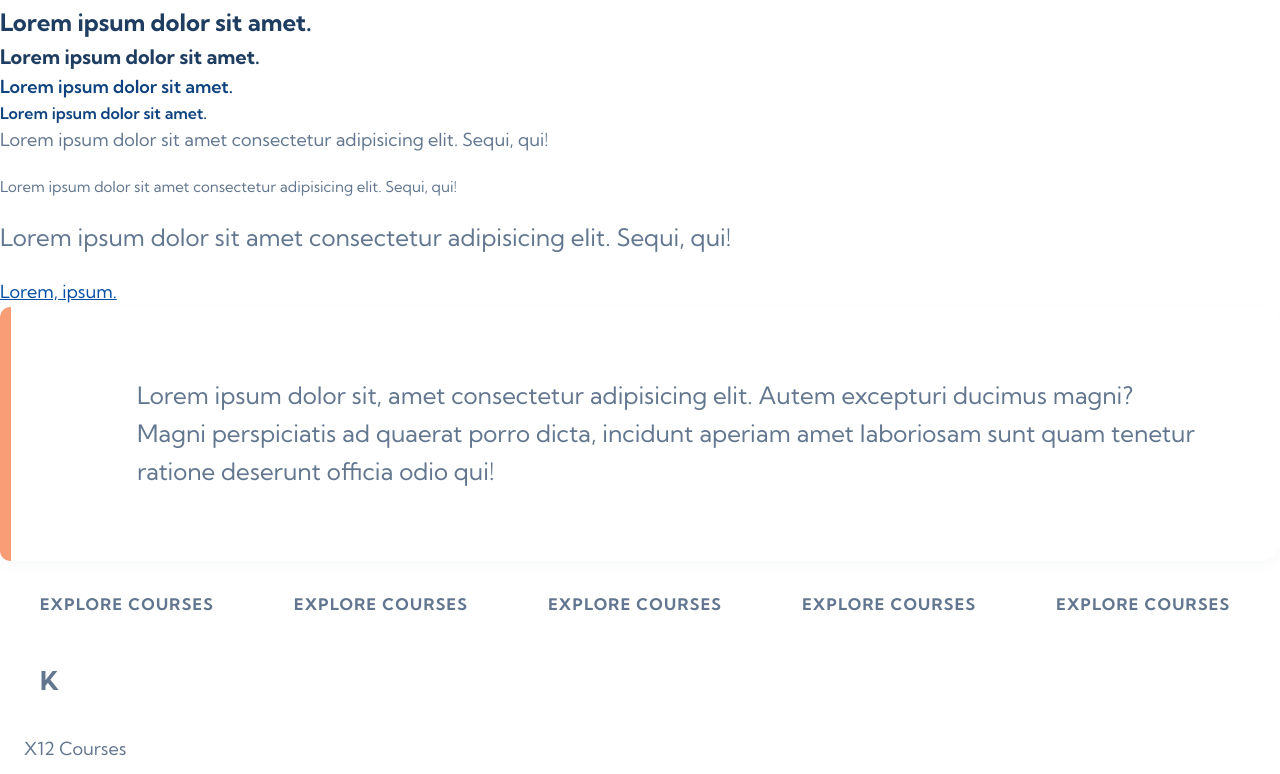
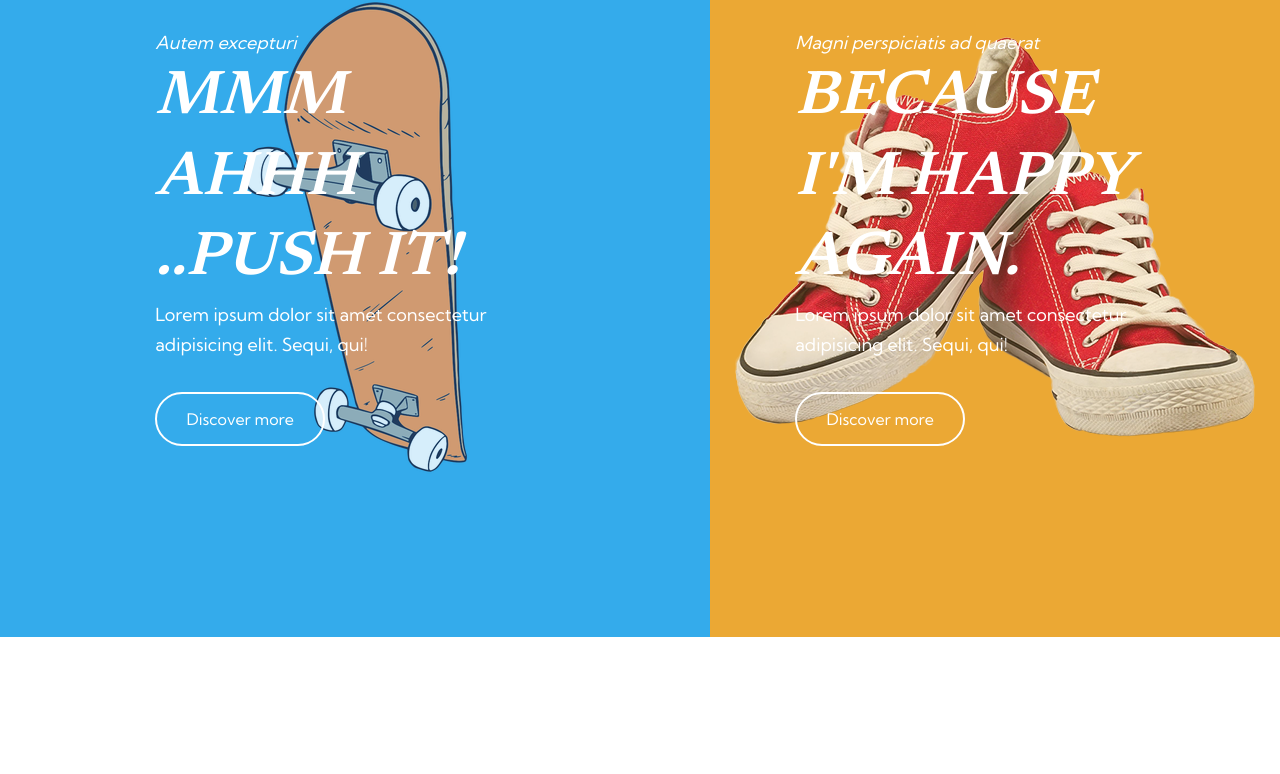
Before and after one commit to special-char/tsc_webApp, a Next.js app: page / in a window 1280 px wide. Shown: the part 163-937 px from the top of the page. After the commit the page ends 800 px from the top, so only its background shows below. Built offline with nearby package versions, Linux system fonts and the light colour scheme.

Commit message:
transition added

```diff
--- a/pages/index.js
+++ b/pages/index.js
@@ -6,101 +6,9 @@ import HomeSection from "../components/PageSections/HomeSection";
 import styles from "../styles/Home.module.css";
 import BrowseCourse from "@components/PageSections/coursesByCategory";
 import Chip from "@components/chip";
-import PlayIcon from '../public/icons/play.svg'
+import PlayIcon from "../public/icons/play.svg";
+import SplitScreen from "@components/SplitScreen";
 
 export default function Home() {
-  return (
-    <div>
-      <h1>Lorem ipsum dolor sit amet.</h1>
-      <h2>Lorem ipsum dolor sit amet.</h2>
-      <h3>Lorem ipsum dolor sit amet.</h3>
-      <h4>Lorem ipsum dolor sit amet.</h4>
-      <h5>Lorem ipsum dolor sit amet.</h5>
-      <h6>Lorem ipsum dolor sit amet.</h6>
-      <p>Lorem ipsum dolor sit amet consectetur adipisicing elit. Sequi, qui!</p>
-      <p className="small">Lorem ipsum dolor sit amet consectetur adipisicing elit. Sequi, qui!</p>
-      <p className="large">Lorem ipsum dolor sit amet consectetur adipisicing elit. Sequi, qui!</p>
-      <a href="">Lorem, ipsum.</a>
-      <blockquote>Lorem ipsum dolor sit, amet consectetur adipisicing elit. Autem excepturi ducimus magni? Magni perspiciatis ad quaerat porro dicta, incidunt aperiam amet laboriosam sunt quam tenetur ratione deserunt officia odio qui!</blockquote>
-
-      <div>
-        <button className="btn btn--primary btn--large">Explore Courses</button>
-        <button className="btn btn--primary">Explore Courses</button>
-        <button className="btn btn--primary btn--small">Explore Courses</button>
-        <button className="btn btn--secondary">Explore Courses</button>
-        <button className="btn btn--white">Explore Courses</button>
-
-        <button className="btn btn--round btn--secondary w-24">
-          <span className="text-3xl">K</span>
-        </button>
-
-        <div className="chip chip--primary">
-          <span>X</span>
-          <span>12 Courses</span>
-        </div>
-
-        <div className="avatar">
-          <div className="w-14">
-            <img src="https://placeimg.com/192/192/people" />
-          </div>
-        </div>
-
-        <div className="avatar placeholder bg-primary rounded-full">
-          <div className="w-14">
-            <span className="text-lg">YM</span>
-          </div>
-        </div>
-
-        <div className="rating">
-          <input type="radio" name="rating" className="mask mask--heart bg-secondary2" />
-          <input type="radio" name="rating" className="mask mask--heart bg-secondary2" />
-          <input type="radio" name="rating" className="mask mask--heart bg-secondary2" />
-          <input type="radio" name="rating" className="mask mask--heart bg-secondary2" checked />
-          <input type="radio" name="rating" className="mask mask--heart bg-secondary2" />
-        </div>
-
-        <div className="card w-1/3">
-          <figure><img src="https://assets.website-files.com/607de2d8e8911ebf197a3f0f/607f2e01cbd8323965e6629a_image-6-courses-education-x-template-p-1080.jpeg" alt="Shoes" /></figure>
-          {/* <div className="card-tags">
-            <div className="chip icon chip--primary">
-              <span>X</span>
-              <span>12 Courses</span>
-            </div>
-            <div className="chip icon chip--primary">
-              <span>X</span>
-              <span>12 Courses</span>
-            </div>
-          </div> */}
-          <div className="card-body">
-            {/* <div className="card-date">April 20, 2022</div> */}
-            <h3 className="card-title">Graphic Design 101</h3>
-            <p>Lorem, ipsum dolor sit amet consectetur adipisicing elit. Reiciendis, nobis libero labore temporibus mollitia neque est adipisci enim delectus fugit voluptate unde quisquam perspiciatis earum, minus cum dolore molestias error!</p>
-            <div className="card-actions">
-              <div className="author">
-                <div className="avatar">
-                  <div className="w-12">
-                    <img src="https://placeimg.com/192/192/people" />
-                  </div>
-                </div>
-                <div className="author__name">
-                  Yagnesh Modh
-                </div>
-              </div>
-            </div>
-          </div>
-        </div>
-
-        <div className="card w-1/3">
-          <figure>
-            <img src="https://assets.website-files.com/607de2d8e8911e32707a3efe/607f500fe9f6c983c68e88ef_image-1-courses-categories-education-x-template.svg" alt="Shoes" />
-          </figure>
-          <div className="card-body">
-            <h3 className="card-title">Graphic Design 101</h3>
-            <p>Lorem, ipsum dolor sit amet consectetur adipisicing elit. Reiciendis, nobis libero labore temporibus mollitia neque est adipisci enim delectus fugit voluptate unde quisquam perspiciatis earum, minus cum dolore molestias error!</p>
-          </div>
-        </div>
-
-      </div>
-    </div>
-  );
+  return <SplitScreen />;
 }
--- a/styles/SplitScreen.module.css
+++ b/styles/SplitScreen.module.css
@@ -2,11 +2,12 @@
     position: relative;
     height: 100vh;
     display: flex;
+    transition: all 1000ms ease-in-out;
   }
   .screen {
     display: flex;
     align-items: center;
-    transition: ease 1.5s;
+    transition: all 1000ms ease-in-out;
     flex-grow: 1;
     justify-content: center;
   }
@@ -17,25 +18,25 @@
     background-color: #eba834;
   }
   .screen:hover {
-    flex-grow: 2;
+    flex-grow: 4;
   }
   .card {
     display: flex;
     flex-direction: column;
-    transition: 1s;
+    transition: all 1000ms ease-in-out;
     z-index: 2;
     max-width: 400px;
   }
   .card h1 {
     margin: 0;
-    transition: 1s;
+    transition: all 1000ms ease-in-out;
     font-size: 62px;
     font-weight: 900;
     font-style: italic;
     color: #fff;
   }
   .card p {
-    transition: 1s;
+    transition: all 1000ms ease-in-out;
     margin: 0;
     color: #fff;
   }
@@ -45,7 +46,7 @@
     padding: 10px 20px;
     border: 2px solid #fff;
     border-radius: 30px;
-    transition: 1s;
+    transition: all 1000ms ease-in-out;
     text-align: center;
     color: #fff;
     text-decoration: none;
@@ -55,7 +56,7 @@
     position: relative;
     overflow: visible;
     opacity: 0.8;
-    transition: 1s;
+    transition: all 1000ms ease-in-out;
   }
   .firstDiv {
     height: 100%;
@@ -64,7 +65,7 @@
     align-items: center;
     padding: 2rem;
     position: relative;
-    transition: 1s;
+    transition: all 1000ms ease-in-out;
     max-width: 150px;
   }
 
@@ -75,6 +76,6 @@
     justify-content: center;
     align-items: center;
     padding: 2rem;
-    transition: 1s;
+    transition: all 1000ms ease-in-out;
     max-width: 150px;
   }
```
